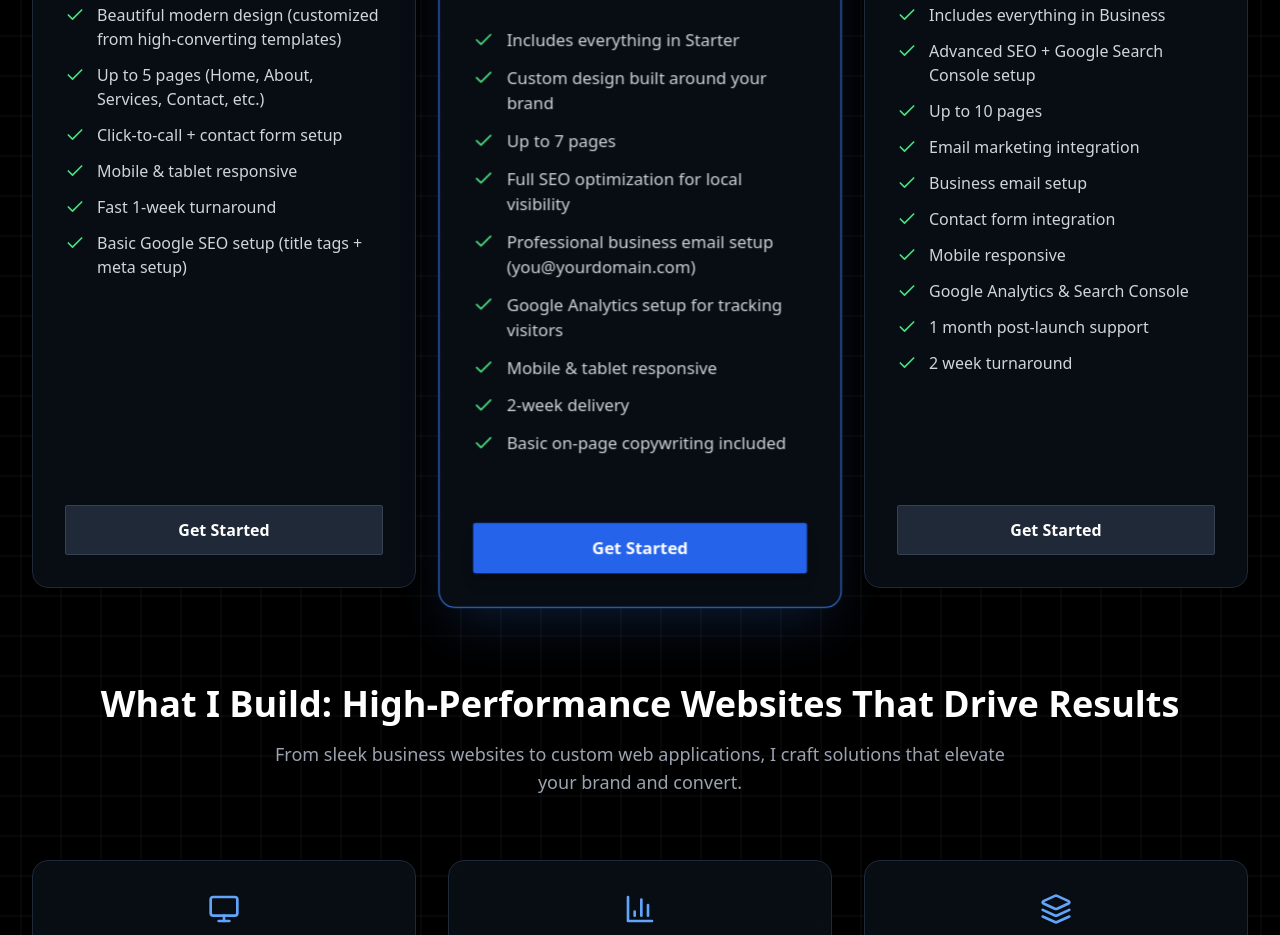
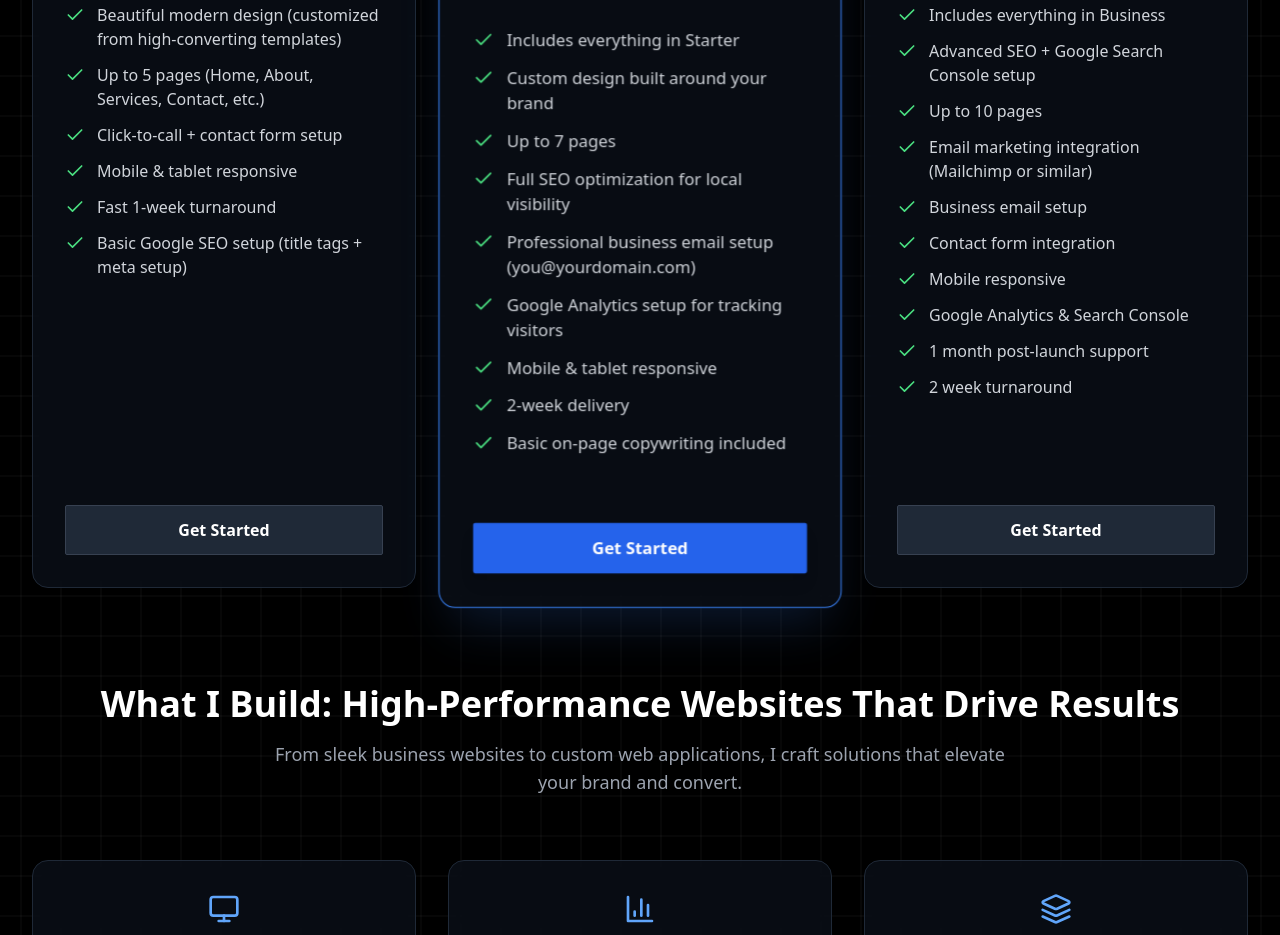
Before and after one commit to SchulzCorpLLC/SchulzCorp, a React (Vite) app: page / in a window 1280 px wide. Shown: the part 1320-2255 px from the top of the page. Built offline with nearby package versions, Linux system fonts and the light colour scheme.

Commit message:
Updated Services.tsx

```diff
--- a/src/components/Services.tsx
+++ b/src/components/Services.tsx
@@ -67,7 +67,7 @@ const Services: React.FC = () => {
         "Includes everything in Business",
         "Advanced SEO + Google Search Console setup",
         "Up to 10 pages",
-        "Email marketing integration",
+        "Email marketing integration (Mailchimp or similar)",
         "Business email setup",
         "Contact form integration",
         "Mobile responsive",
```
